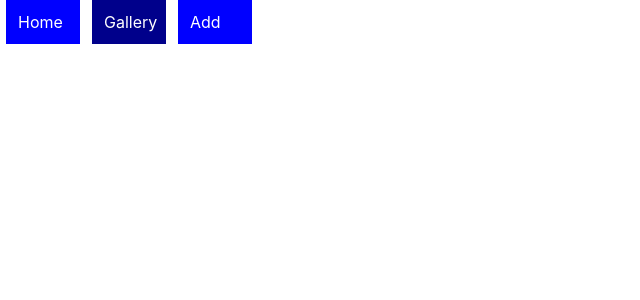
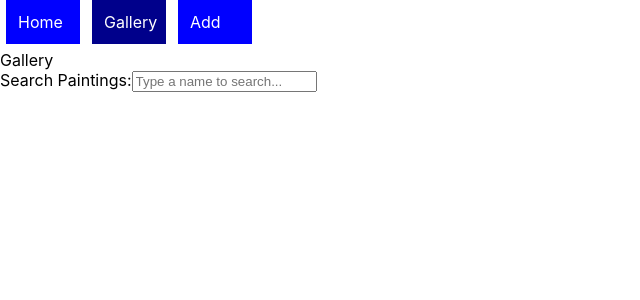
Before and after one commit to zachsain/phase-2-app, a React (Create React App) app: page /gallery in a window 1280 px wide. Shown: the top 300 px of the page, without its empty margins (0-640 px from the left). Built offline with nearby package versions, Linux system fonts and the light colour scheme.

Commit message:
building cards

```diff
--- a/src/Add.js
+++ b/src/Add.js
@@ -1,7 +1,9 @@
 import React from 'react';
 
 function Add(){
-    // return form
+    return (
+        <div>Add</div>
+    )
 }
 
 export default Add;
--- a/src/App.js
+++ b/src/App.js
@@ -11,9 +11,19 @@ import Home from "./Home"
 
 function App() {
   return (
-    // navbar
     <div className="app">
       <NavBar />
+      <Switch>
+        <Route exact path="/gallery">
+          <Gallery />
+        </Route>
+        <Route exact path="/add">
+          <Add />
+        </Route>
+        <Route exact path="/">
+          <Home />
+        </Route>
+      </Switch>
 
 
     </div>
--- a/src/Gallery.js
+++ b/src/Gallery.js
@@ -1,9 +1,15 @@
 import React from 'react';
+import Search from "./Search"
 
 function Gallery(){
-    // return map of each individual painting
-    // card
-    // filter
+
+    // build card
+    return(
+
+        <div>Gallery
+            <Search />
+        </div>
+    )
 }
 
 export default Gallery
--- a/src/Home.js
+++ b/src/Home.js
@@ -1,10 +1,14 @@
 import React from 'react';
 
 function Home (){
+return(
+    <div>
+        <h2 id={"bob-ross-header"}> Bob Ross Painting Gallery </h2>
+        <img id={"bob-ross-photo"}src="https://encrypted-tbn0.gstatic.com/images?q=tbn:ANd9GcSSdxP3T_00dG22PS3WjSsPILbzVnmtTkqf4vD_qa2ctmX43Kw95Vz9XTfTzQY3uha93G8&usqp=CAU" alt="Bob Ross Photo"></img>
+        <p id={"bob-ross-bio"}> Robert Norman Ross was an American painter, art instructor, and television host. He was the creator and host of The Joy of Painting, an instructional television program that aired from 1983 to 1994 on PBS in the United States, CBC in Canada, and similar channels in Latin America, Europe and elsewhere.</p>
+    </div>
+)
 
-    // return bob ross photo
-    // bob ross name
-    // bob ross bio
 }
 
 export default Home;
--- /dev/null
+++ b/src/Search.js
@@ -0,0 +1,17 @@
+import React from "react"
+
+function Search(){
+    return (
+        <div className="searchbar">
+            <label htmlFor="search">Search Paintings:</label>
+            <input
+            type="text"
+            id="search"
+            placeholder="Type a name to search..."
+            // onChange={handleChange}
+            />
+         </div>
+    )
+}
+
+export default Search
```
Also changed, not shown: src/PaintingCard.js (added, +18 -0 lines).
